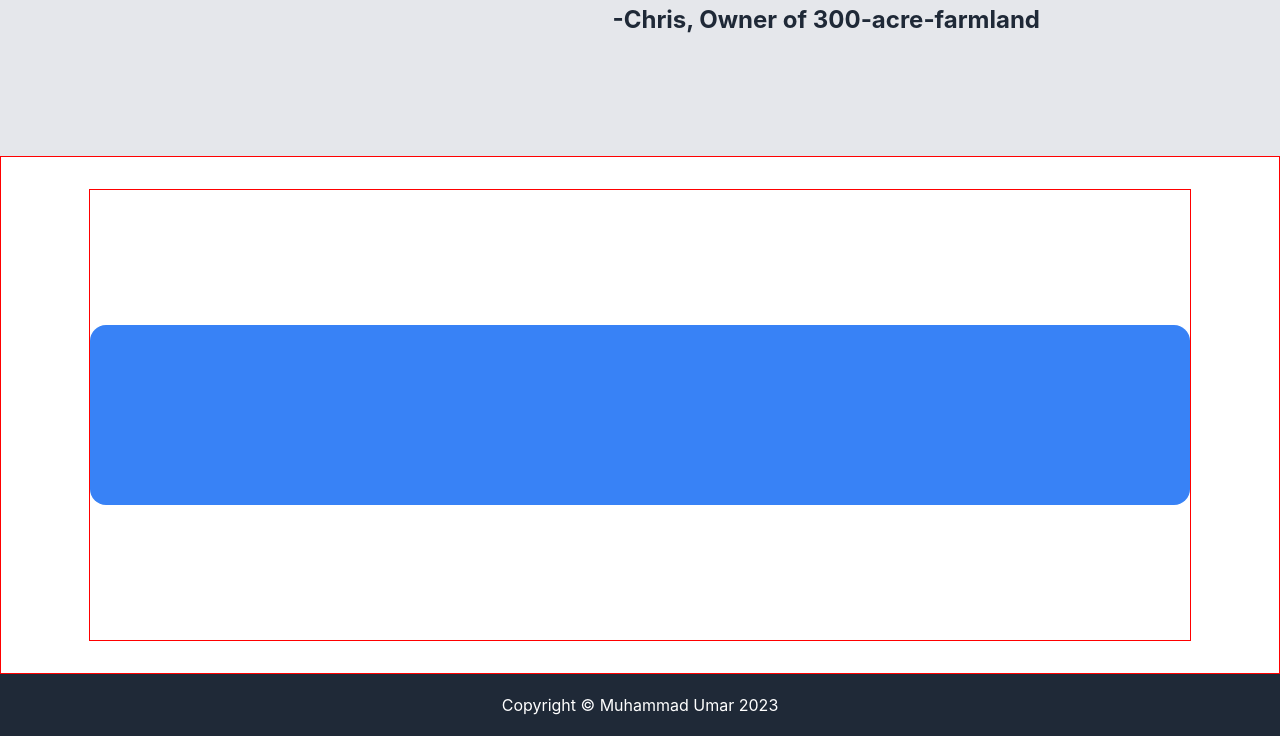
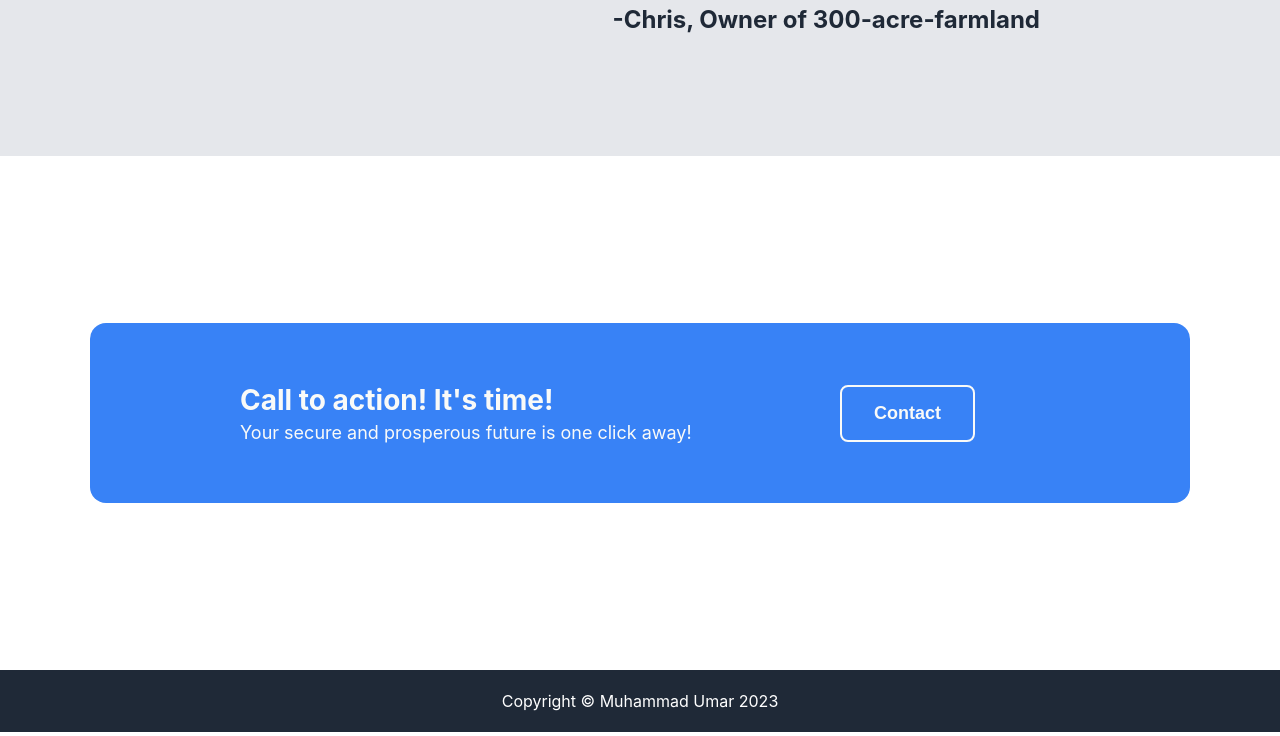
Before and after one commit to umersaif11/Landing-Page, a plain HTML site: page index.html in a window 1280 px wide. Shown: the part 1448-2184 px from the top of the page. Drawn offline with Linux system fonts and the light colour scheme.

Commit message:
Center sectio-4-centre, then using flexbox allign and make content of section-4-contact appropriate

```diff
--- a/index.html
+++ b/index.html
@@ -29,7 +29,7 @@
                     have great revenue by producing more and more quality crops.
                     Sign up to make your account for ordering.
                 </div>
-                <div><button class="section-1-button">Sign up</button></div>
+                <div><button class="section-button">Sign up</button></div>
             </div>
             <div class="section-1-right">
                 <img class="section-1-img" src="https://images.pexels.com/photos/3458362/pexels-photo-3458362.jpeg?auto=compress&cs=tinysrgb&w=600"
@@ -89,7 +89,16 @@
       <div class="section-4">
         <div class="section-4-center">
             <div class="section-4-main">
-
+                <div class="section-4-contact">
+                    <div class="section-4-text">
+                        <div>Call to action! It's time!</div>
+                        <div>Your secure and prosperous future is
+                             one click away!</div>
+                    </div>
+                    <div class="section-4-button">
+                        <button class="section-button">Contact</button>
+                    </div>
+                </div>
             </div>
         </div>
       </div>
--- a/styles.css
+++ b/styles.css
@@ -78,14 +78,15 @@ a{
     font-size: 18px;
     color: #E5E7EB;
 }
-.section-1-button{
+.section-button{
     cursor: pointer;
-    padding: 8px 32px;
+    padding: 16px 32px;
     border-radius: 8px;
+    border: 2px solid #F9FAF8;
     font-size: 18px;
     font-weight: bold;
     background-color: #3882F6;
-    color:#F9FAF8
+    color:#F9FAF8;
 }
 .section-1-right{
     height: 300px;
@@ -185,14 +186,12 @@ a{
 }
 
 .section-4{
-    border: 1px solid red;
     flex: 1;
     display: flex;
     justify-content: center;
     align-items: center;
 }
 .section-4-center{
-    border: 1px solid red;
     margin: 32px 0;
     height: 450px;
     width: 1100px;
@@ -205,7 +204,30 @@ a{
     background-color: #3882F6;
     border-radius: 16px;
     display: flex;
+    justify-content: center;
+    color:#F9FAF8;
+}
+.section-4-contact{
+    width: 800px;
+    height: 180px;
+    display: flex;
     align-items: center;
+}
+.section-4-text{
+    width: 600px;
+    display: flex;
+    flex-direction: column;
+    gap: 5px;
+}
+.section-4-text div:nth-of-type(1){
+    font-size: 28px;
+    font-weight: bold;
+}
+.section-4-text div:nth-of-type(2){
+    font-size: 18px;
+}
+.section-4-button{
+    width: 200px;
 }
 
 .footer{
```
